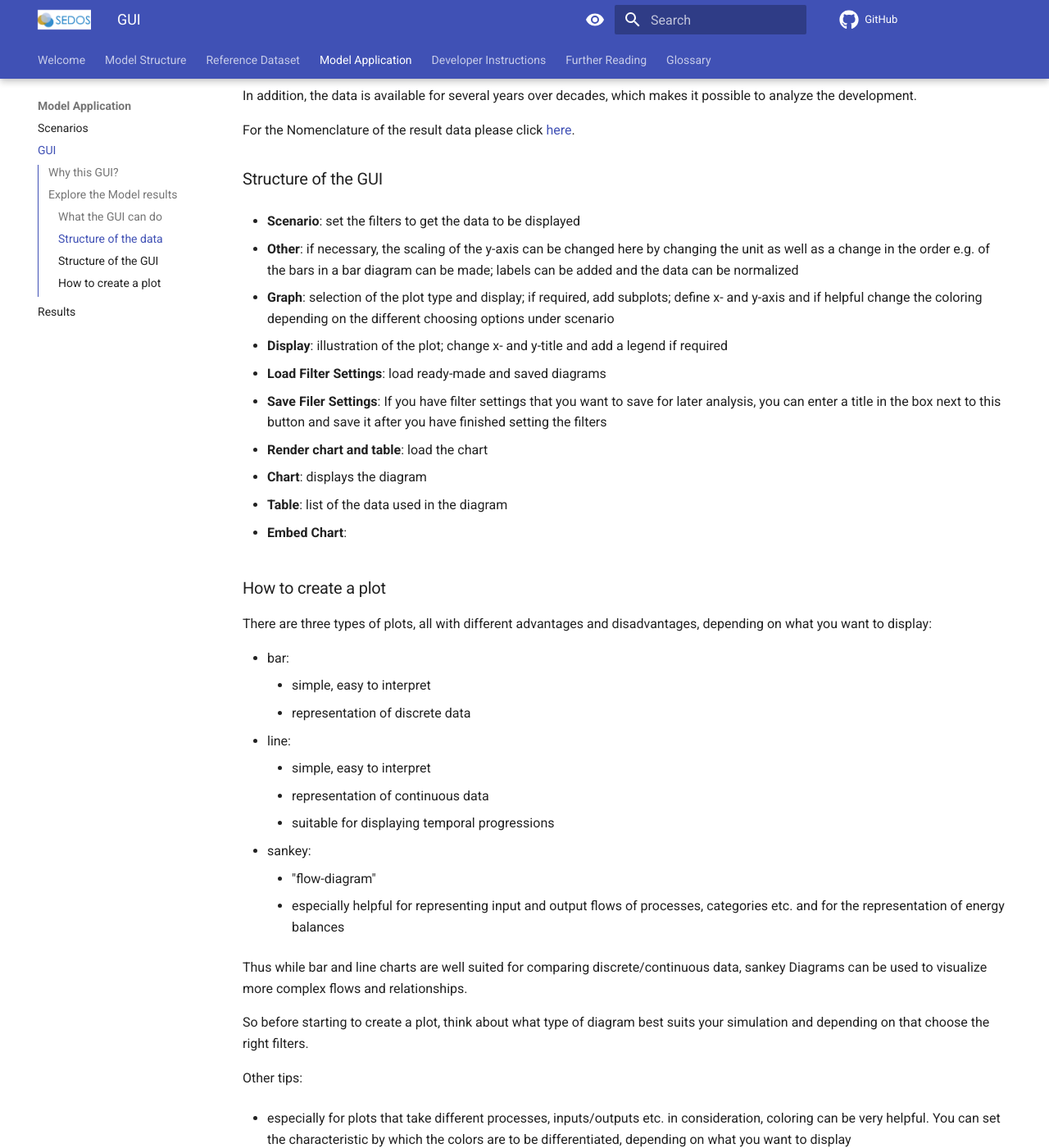
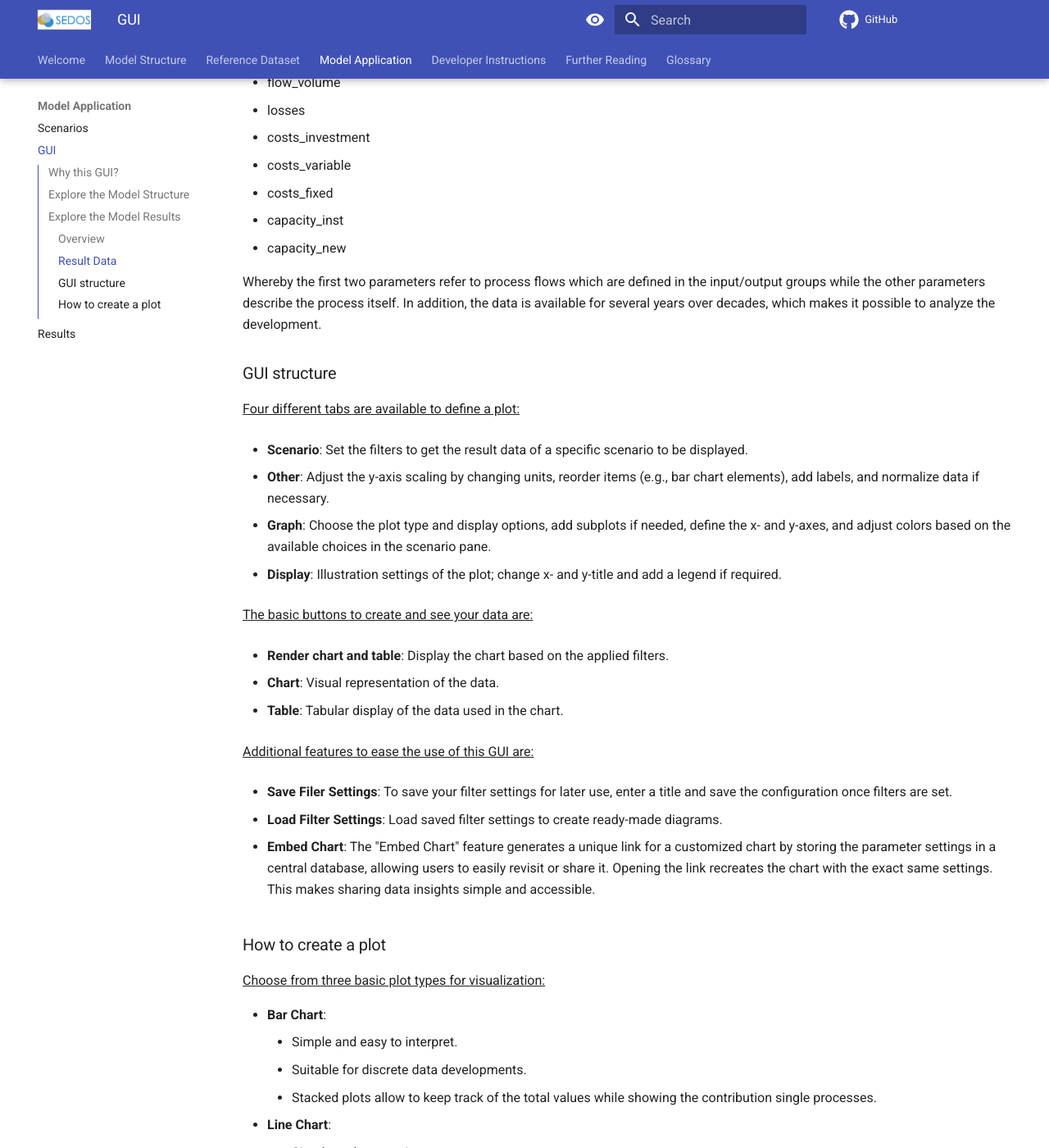
Before and after one commit to sedos-project/organization, an MkDocs documentation site: the page built from docs/visitor/model/gui.md, in a window 1280 px wide and 1400 px high, scrolled down 1162 px. Shown: the whole window at 82% size. Built offline with MkDocs 1.6.1 and Material for MkDocs 9.7.7, drawn with Linux system fonts in a browser that asks for light colours; comment, search, counter and statistics services are not loaded; some of the changed text lies outside the part shown.

Commit message:
Revision of the GUI description.

```diff
--- a/docs/visitor/model/gui.md
+++ b/docs/visitor/model/gui.md
@@ -7,26 +8,33 @@ To improve the transparency and reproducibility of the open source structure thi
 
 - Exploring the underlying input data of our model with an integrated table view.
 
-- See the aggregations steps defined in our model structure and download the different levels of detail .
+- See the aggregation steps defined in our model structure and download the different levels of detail for modeling.
 
-- Create charts based on possible model results as an outcome of different frameworks and scenarios using the same data.
+- Create charts based on model results as an outcome of different frameworks and scenarios using the same reference dataset.
 
-In the following, the last point, the presentation of the data in the form of charts, will be examined in more detail.
+In the following, the last point, the visualization of the data in the form of charts, will be examined in more detail as the user has a variety of options here to create tailored plots.
 
-To do this, a scenario must first be selected at the bottom right of the start page under “Explore the Model results” and the gui for creating charts can be accessed by clicking on “Explore Diagrams”.
+## Explore the Model Structure
 
-## Explore the Model results
+## Explore the Model Results
 
-### What the GUI can do
+### Overview
 
-The result data fed in can be displayed graphically using the GUI.
-This can be filtered in various degrees of detail to adapt the display to your own requirements.
-In this way, it is possible to display anything from a general overview of an entire sector to a detailed representation of an individual process.
+The GUI enables graphical visualization of the result data, which can be filtered to various levels of detail to meet specific requirements.
 
-### Structure of the data
+This allows you to display anything from a broad sector overview to a detailed view of individual processes.
 
-The result data describe different sectors with the respective processes and their input and output groups.
-The processes can be aggregated, on the one hand with the help of categories that divide the sectors into individual areas, or through the specifications.
+To begin, select a scenario at the bottom right of the start page under "Explore Model Results."
+
+Access the chart creation interface by clicking on "Explore Diagrams."
+
+### Result Data
+
+The result data can be aggregated on the following levels according to the [Nomenclature](../data/nomenclature.md):
+
+Sectors &rarr; Categories &rarr; Specifications &rarr; Processes
+
+This hierarchy allows for flexible data breakdowns, enabling customized configurations tailored to different plotting needs.
 A distinction is also made between different parameters, depending on the type of data being considered:
 
 - flow_volume
@@ -37,59 +45,62 @@ A distinction is also made between different parameters, depending on the type o
 - capacity_inst
 - capacity_new
 
-Whereby the first two parameters refer to flows while the others describe processes.
-
+Whereby the first two parameters refer to process flows which are defined in the input/output groups while the other parameters describe the process itself.
 In addition, the data is available for several years over decades, which makes it possible to analyze the development.
 
-For the Nomenclature of the result data please click [here](http://127.0.0.1:8000/visitor/data/nomenclature/).
+### GUI structure
 
-### Structure of the GUI
+<ins>Four different tabs are available to define a plot:</ins>
 
-- **Scenario**: set the filters to get the data to be displayed
+- **Scenario**: Set the filters to get the result data of a specific scenario to be displayed.
 
-- **Other**: if necessary, the scaling of the y-axis can be changed here by changing the unit as well as a change in the order e.g. of the bars in a bar diagram can be made; labels can be added and the data can be normalized
+- **Other**: Adjust the y-axis scaling by changing units, reorder items (e.g., bar chart elements), add labels, and normalize data if necessary.
 
-- **Graph**: selection of the plot type and display; if required, add subplots; define x- and y-axis and if helpful change the coloring depending on the different choosing options under scenario
+- **Graph**: Choose the plot type and display options, add subplots if needed, define the x- and y-axes, and adjust colors based on the available choices in the scenario pane.
 
-- **Display**: illustration of the plot; change x- and y-title and add a legend if required
+- **Display**: Illustration settings of the plot; change x- and y-title and add a legend if required.
 
-- **Load Filter Settings**: load ready-made and saved diagrams
+<ins>The basic buttons to create and see your data are:</ins>
 
-- **Save Filer Settings**: If you have filter settings that you want to save for later analysis, you can enter a title in the box next to this button and save it after you have finished setting the filters
+- **Render chart and table**: Display the chart based on the applied filters.
 
-- **Render chart and table**: load the chart
+- **Chart**: Visual representation of the data.
 
-- **Chart**: displays the diagram
+- **Table**: Tabular display of the data used in the chart.
 
-- **Table**: list of the data used in the diagram
+<ins>Additional features to ease the use of this GUI are:</ins>
 
-- **Embed Chart**:
+- **Save Filer Settings**: To save your filter settings for later use, enter a title and save the configuration once filters are set.
+
+- **Load Filter Settings**: Load saved filter settings to create ready-made diagrams.
+
+- **Embed Chart**: The "Embed Chart" feature generates a unique link for a customized chart by storing the parameter settings in a central database, allowing users to easily revisit or share it.
+Opening the link recreates the chart with the exact same settings. This makes sharing data insights simple and accessible.
 
 ### How to create a plot
 
-There are three types of plots, all with different advantages and disadvantages, depending on what you want to display:
+<ins>Choose from three basic plot types for visualization:</ins>
 
-- bar:
-    - simple, easy to interpret
-    - representation of discrete data
-- line:
-      - simple, easy to interpret
-      - representation of continuous data
-      - suitable for displaying temporal progressions
-- sankey:
-      - "flow-diagram"
-      - especially helpful for representing input and output flows of processes, categories etc. and for the representation of energy balances
+- **Bar Chart**:
+    - Simple and easy to interpret.
+    - Suitable for discrete data developments.
+    - Stacked plots allow to keep track of the total values while showing the contribution single processes.
+- **Line Chart**:
+    - Simple and easy to interpret.
+    - Suitable for displaying temporal developments.
+- **Sankey Diagram**:
+    - Flow diagram representing input and output flows across selected node levels as described above.
+    - Effective for visualizing complex flows and energy balances.
 
-Thus while bar and line charts are well suited for comparing discrete/continuous data, sankey Diagrams can be used to visualize more complex flows and relationships.
+<ins>Other tips:</ins>
 
-So before starting to create a plot, think about what type of diagram best suits your simulation and depending on that choose the right filters.
+- Especially for plots that take different processes, inputs/outputs etc. in consideration, coloring can be very helpful.
+You can set the characteristic by which the colors are to be differentiated, depending on what you want to display.
 
-Other tips:
+- Make sure that the units of the selected data match.
 
-- especially for plots that take different processes, inputs/outputs etc. in consideration, coloring can be very helpful. You can set the characteristic by which the colors are to be differentiated, depending on what you want to display
+- You can adjust the x- and y-axis for bar and line plots to the right value you want to plot.
 
-- Make sure that the units of the selected data match
+- If you only want to represent input or output data in a sankey and not both, make sure to select no_input/no_output, otherwise they will be considered in the diagram.
 
-- If you only want to represent input or output data and not both, make sure to select no_input/no_output, otherwise they will be considered in the diagram
-
-- for bar and line plots: make sure to change the x- and y-axis to the right value you want to plot
+- Make use of subplots to compare different scenarios, years or sectors.
```
Also changed, not shown: other parts of docs/visitor/model/gui.md (+2 -1 lines), docs/visitor/data/ontology.md (+1 -5 lines).
